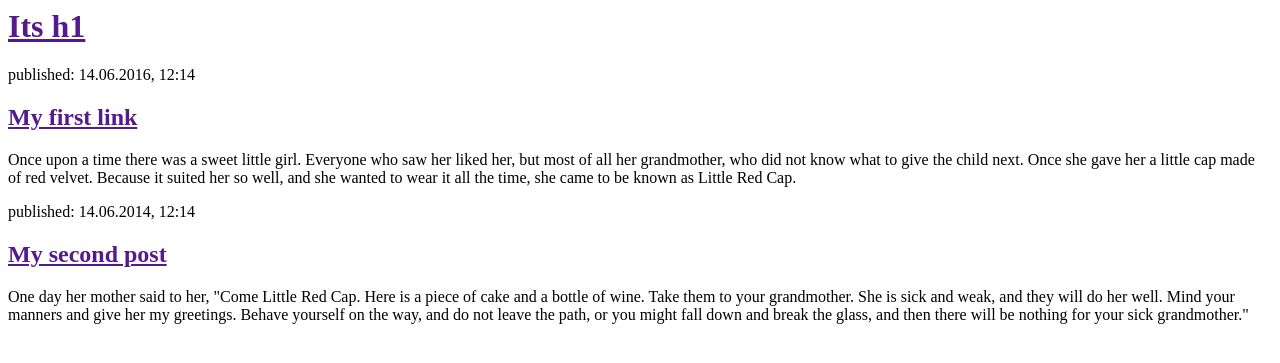
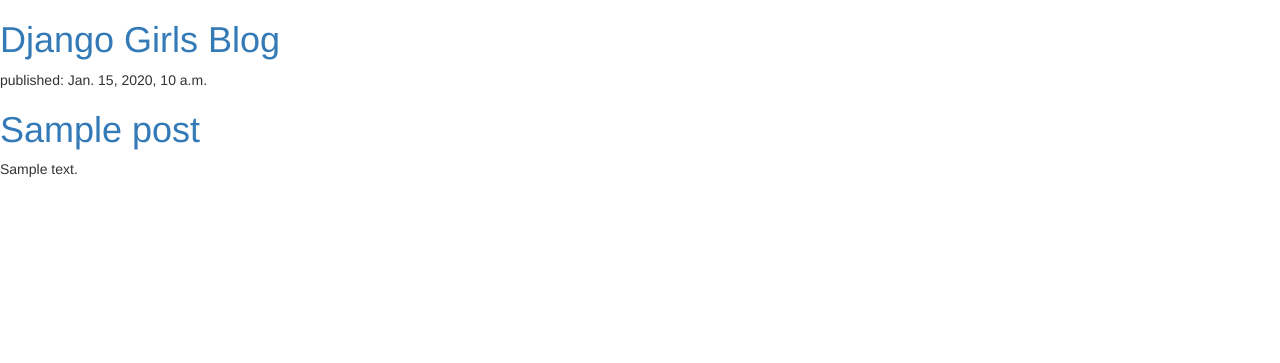
Before and after one commit to Kobidav/main, a Django app: page / in a window 1280 px wide. Shown: the top 363 px of the page. Run offline with Django 3.2, Linux system fonts and the light colour scheme; tables that the repository leaves empty hold one stand-in row (values such as "Sample post"); some libraries are stand-ins or nearby versions.

Commit message:
html modifite

```diff
--- a/main/templates/main/units.html
+++ b/main/templates/main/units.html
@@ -1,22 +1,21 @@
+<link rel="stylesheet" href="//maxcdn.bootstrapcdn.com/bootstrap/3.2.0/css/bootstrap.min.css">
+<link rel="stylesheet" href="//maxcdn.bootstrapcdn.com/bootstrap/3.2.0/css/bootstrap-theme.min.css">
 <html>
     <head>
-            <title>my test page</title>
+        <title>Django Girls blog</title>
     </head>
     <body>
+
         <div>
-                <h1><a href="">Its h1</a></h1>
+            <h1><a href="/">Django Girls Blog</a></h1>
         </div>
 
+        {% for unit in all_units %}
             <div>
-                <p>published: 14.06.2016, 12:14</p>
-                <h2><a href="">My first link</a></h2>
-                <p>Once upon a time there was a sweet little girl. Everyone who saw her liked her, but most of all her grandmother, who did not know what to give the child next. Once she gave her a little cap made of red velvet. Because it suited her so well, and she wanted to wear it all the time, she came to be known as Little Red Cap.</p>
+                <p>published: {{ unit.published_date }}</p>
+                <h1><a href="">{{ unit.title }}</a></h1>
+                <p>{{ unit.text|linebreaksbr }}</p>
             </div>
-
-            <div>
-                <p>published: 14.06.2014, 12:14</p>
-                <h2><a href="">My second post</a></h2>
-                <p>One day her mother said to her, "Come Little Red Cap. Here is a piece of cake and a bottle of wine. Take them to your grandmother. She is sick and weak, and they will do her well. Mind your manners and give her my greetings. Behave yourself on the way, and do not leave the path, or you might fall down and break the glass, and then there will be nothing for your sick grandmother."</p>
-            </div>
+        {% endfor %}
     </body>
 </html>
--- a/main/views.py
+++ b/main/views.py
@@ -1,4 +1,8 @@
 from django.shortcuts import render
+from .models import Post
+from django.utils import timezone
+
 
 def units(request):
-    return render(request, 'main/units.html', {})
+    all_units = Post.objects.order_by('published_date')
+    return render(request, 'main/units.html', {'all_units': all_units})
```
Also changed, not shown: main/__init__.py (deleted), main/migrations/__init__.py (deleted), sate_1/__init__.py (deleted). Lines whose indentation alone changed are shown as unchanged.
